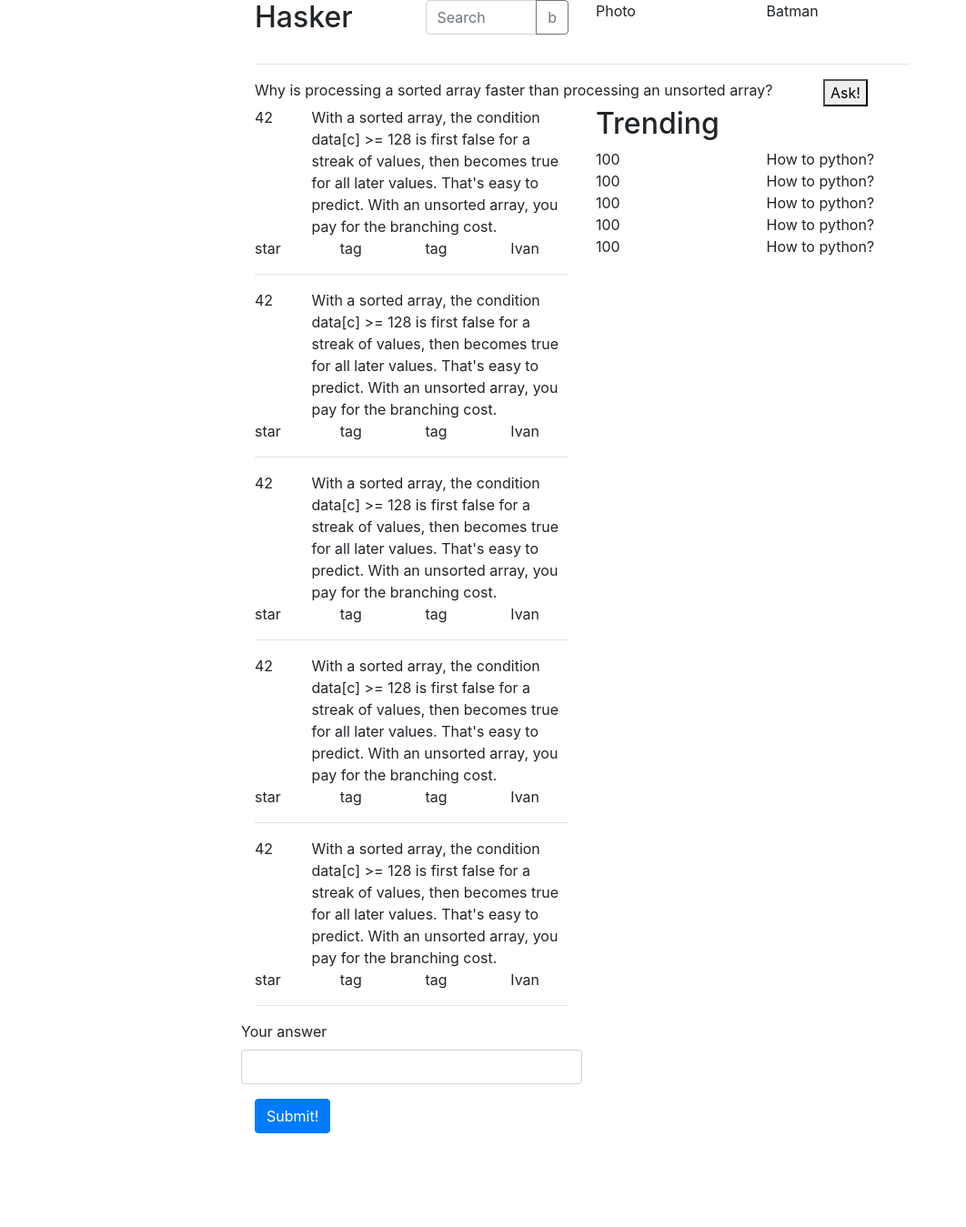
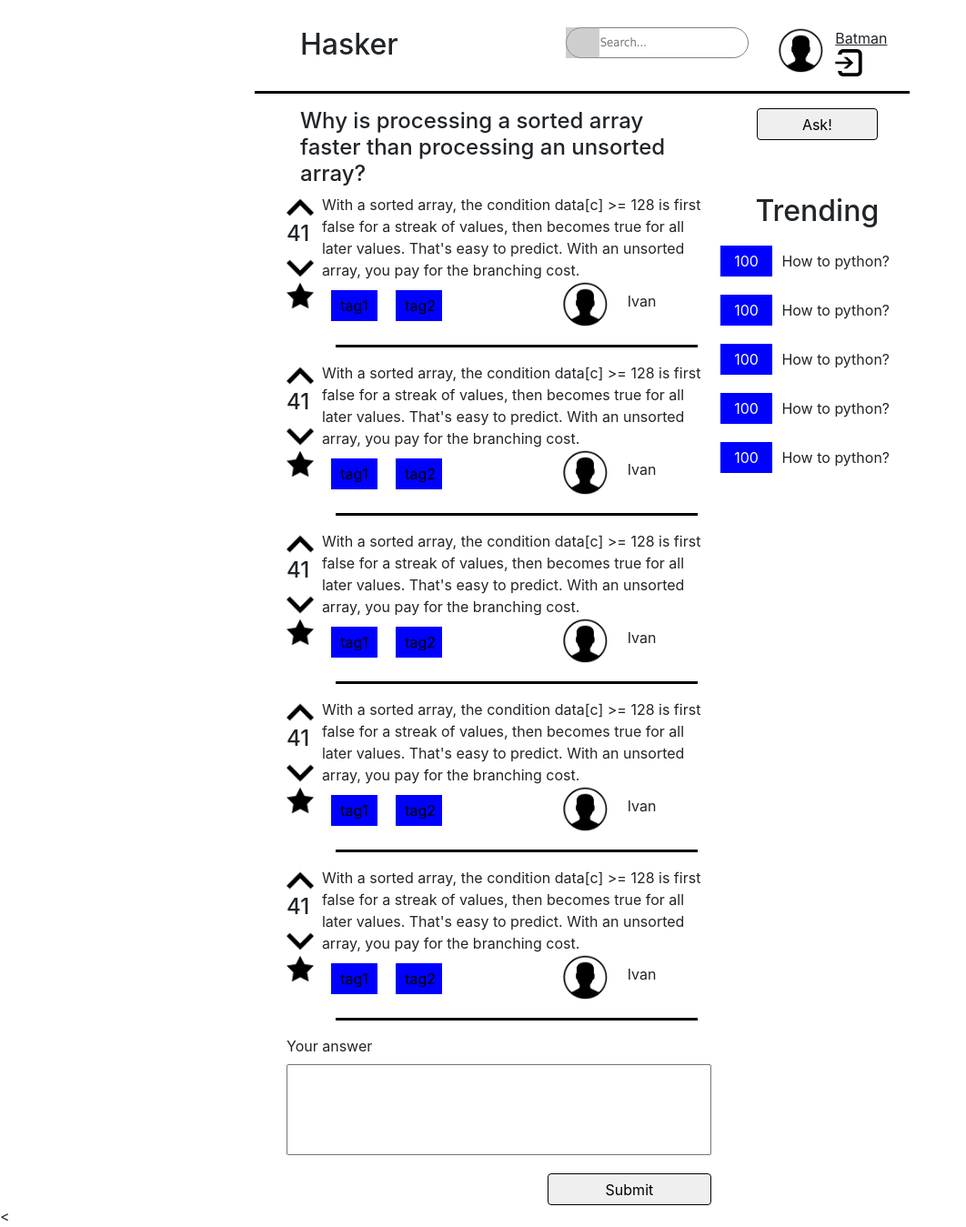
Before and after one commit to grol231/hasker, a Django app: page /hasker/question in a window 1280 px wide. Shown: the whole page at 91% size, without its empty margins (0-1062 px from the left). Before the commit the page ends 1246 px from the top, so only its background shows below. Run offline with Django 3.2, Linux system fonts and the light colour scheme; some libraries are stand-ins or nearby versions; grey boxes are pictures that could not be loaded.

Commit message:
create perfect answer_question page

```diff
--- a/qa/templates/qa/answer_question.html
+++ b/qa/templates/qa/answer_question.html
@@ -1,76 +1,216 @@
 {% extends "qa/base.html" %}
+{% load static %}
 {% block content %}
 <style>
 .vl {
   border-left: 6px solid black;
   height: 50px;
 }
+.question-line {
+  border-left: 6px solid gray;
+  height: 50px;
+}
+hr {
+  border: none; /* Убираем границу для браузера Firefox */
+  color: black; /* Цвет линии для остальных браузеров */
+  background-color: black; /* Цвет линии для браузера Firefox и Opera */
+  height: 3px; /* Толщина линии */
+}
+.search {
+  /* устанавливаем необходимую ширину формы в зависимости от дизайна
+  ** форма без проблем растягивается */
+  width: 100%;
 
+  /* кнопку отправки будем позиционировать абсолютно,
+  ** поэтому необходимо это свойство */
+  position: relative;
+}
+
+.search input {
+  /* отключаем бордюры у инпутов */
+  border: none;
+}
+
+/* стили для поля ввода */
+.search .input {
+  /* растягиваем поле ввода на всю ширину формы */
+  `width: 100%;
+
+  /* за счет верхнего (8px) и нижнего (9px) внутренних отступов
+  ** регулируем высоту формы
+  ** внутренний отступ справа (37px) делаем больше левого,
+  ** т.к. там будет размещена кнопка отправки   */
+  padding: 8px 15px 9px 37px;
+
+  /* чтобы ширина поля ввода (100%) включала в себя внутренние отступы */
+  /*-moz-box-sizing: border-box;*/
+  box-sizing: border-box;
+
+  /* добавляем внутренние тени */
+  /*box-shadow: inset 0 0 5px rgba(0,0,0,0.1), inset 0 1px 2px rgba(0,0,0,0.3);*/
+
+  /* закругляем углы */
+  border-radius: 20px;
+
+  background: white;
+  font: 13px Tahoma, Arial, sans-serif;
+  color: black;
+  border: 1px solid gray;
+  outline: 10px;
+  /*outline: none;*/
+}
+
+/* меняем оформление поля ввода при фокусе */
+.search .input:focus {
+  box-shadow: inset 0 0 5px rgba(0,0,0,0.2), inset 0 1px 2px rgba(0,0,0,0.4);
+  background: #E8E8E8;
+  color: #333;
+}
+
+/* оформляем кнопку отправки */
+.search .submit {
+  /* позиционируем кнопку абсолютно от правого края формы */
+  position: absolute;
+  top: 0;
+  left: 0;
+
+  width: 37px;
+
+  /* растягиваем кнопку на всю высоту формы */
+  height: 100%;
+
+  cursor: pointer;
+  background: url(https://lh4.googleusercontent.com/-b-5aBxcxarY/UAfFW9lVyjI/AAAAAAAABUg/gQtEXuPuIds/s13/go.png) 50% no-repeat;
+
+  /* добавляем прозрачность кнопке отправки */
+  opacity: 0.5;
+}
+
+/* при наведении курсора меняем прозрачность кнопки отправки */
+.search .submit:hover {
+  opacity: 0.8;
+}
+
+/* данное свойство необходимо для того, чтобы в браузерах
+** Chrome и Safari можно было стилизовать инпуты */
+input[type="search"] {
+  -webkit-appearance: none;
+}
+
+.signup-form-field-avatar {
+    width: 0.1px;
+    height: 0.1px;
+    opacity: 0;
+    overflow: hidden;
+    position: absolute;
+    z-index: -1;
+}
+
+.signup-field {
+    margin-top: 20px;
+}
+.btn {
+  padding:5px;
+  background-color: #dcdcdc;
+  border: 1px solid #666;
+  color:#000;
+  text-decoration:none;
+}
 </style>
 <div class="container">
-    <div class='row'>
-        <div class="col-sm-3">
+    <div class='row' style='padding-left: 50px; padding-top: 30px'>
+        <div class="col-sm-4">
            <h2>Hasker</h2>
         </div>
-        <div class="col-sm-3">
-            <div class="input-group mb-3">
-                <input type="text" class="form-control" placeholder="Search" aria-label="Search" aria-describedby="basic-addon2">
-                <div class="input-group-append">
-                    <button class="btn btn-outline-secondary" type="button">b</button>
+        <div class="col-sm-4 offset-sm-1">
+            <form action="" method="post" class="search">
+                <input type="search" name="" placeholder="Search..." class="input" />
+                <input type="submit" name="" value="" class="submit" />
+            </form>
+        </div>
+        <div class='col-sm-1' style='padding-right: -20px !important; margin-right: 0px;'>
+            <img src='{% static "qa/images/man.png" %}' alt='my image'  width='50px' height='50px' style='padding-right: -20px !important; margin-right: 0px;'>
+        </div>
+        <div class='col-sm-2' style='padding-left: 20px; padding-right: 0px;'>
+            <div class='row'>
+                <div class='col-sm-12'>
+                    <u><a>Batman</a></u>
+                </div>
+            </div>
+            <div class='row'>
+                <div class='col-sm-12'>
+                    <img src='{% static "qa/images/getout.png"  %}' width='30px' height='30px'>
                 </div>
             </div>
         </div>
-        <div class="col-sm-3">
-            <div>Photo</div>
+    </div>
+    <hr size='5px'>
+    <div class='row' style='padding-left: 50px'>
+        <div class='col-sm-8'>
+            <h4>Why is processing a sorted array faster than processing an unsorted array?</h4>
         </div>
-        <div class="col-sm-3">
-            <div>Batman</div>
+        <div class='col-sm-4' style='padding: 0px 50px 0px 50px;'>
+            <button style="width: 100%; border-radius: 4px; border: 1px solid black; height: 35px;">Ask!</button>
         </div>
     </div>
-    <hr>
-    <div class='row'>
-        <div class='col-sm-10'>Why is processing a sorted array faster than processing an unsorted array?
-</div>
-        <div class='col-sm-2'>
-            <button>Ask!</button>
-        </div>
-    </div>
-    <div class='row'>
-        <div class='col-sm-6'>
+    <div class='row' style='padding-left: 50px'>
+        <div class='col-sm-8'>
             {% for x in array %}
             <div class='row'>
-                <div class='col-sm-2'>
-                   42
+                <div class='col-sm-1'>
+                    <div class='row'>
+                        <img src='{% static "qa/images/up-arrow.png"  %}' width='30px' height='30px'>
+                    </div>
+                    <div class='row'>
+                        <h4>41</h4>
+                    </div>
+                    <div class='row'>
+                        <img src='{% static "qa/images/down-arrow.png"  %}' width='30px' height='30px'>
+                    </div>
+                    <div class='row'>
+                        <img src='{% static "qa/images/star.png" %}' width='30px' height='30px'>
+                    </div>
                 </div>
-                <div class='col-sm-10'>
-               With a sorted array, the condition data[c] >= 128 is first false for a streak of values, then becomes true for all later values. That's easy to predict. With an unsorted array, you pay for the branching cost.
+                <div class='col-sm-11'>
+                    <div class='row'>
+                    With a sorted array, the condition data[c] >= 128 is first false for a streak of values, then becomes true for all later values. That's easy to predict. With an unsorted array, you pay for the branching cost.
+                    </div>
+                    <div class='row'>
+                        <div class='col-sm-2' style='background:blue; text-align: center!important; padding: 5px 10px 5px 10px; border: 10px solid white; color: black'>tag1</div>
+                        <div class='col-sm-2' style='background:blue; text-align: center!important; padding: 5px 10px 5px 10px; border: 10px solid white; color: black'>tag2</div>
+                        <div class='col-sm-2 offset-sm-3'>
+                            <img src='{% static  "qa/images/man.png" %}' width='50px' height='50px'>
+                        </div>
+                        <div class='col-sm-2' style='padding-top:10px;'>Ivan</div>
+                    </div>
+                    <hr size='1px'>
                 </div>
             </div>
-            <div class='row'>
-                <div class='col-sm-3'>star</div>
-                <div class='col-sm-3'>tag</div>
-                <div class='col-sm-3'>tag</div>
-                <div class='col-sm-3'>Ivan</div>
-            </div>
-            <hr>
             {% endfor %}
-            <form>
-                <div class="form-group row">
-                    <label for="yourAnswer">Your answer</label>
-                    <input type="text" class="form-control" id="Tags" aria-describedby="" placeholder="">
+            <form action='/hasker/signup' method='post'>
+                {% csrf_token %}
+                <div class='row'>
+                    <label>Your answer</label>
                 </div>
-                <button type="submit" class="btn btn-primary">Submit!</button>
+                <div class='row'>
+                    <input type='text' style='width: 100%; height: 100px'>
+                </div>
+                <div class='row'>
+                    <div class='col-sm-5 offset-sm-7' style='margin-top: 20px; padding-right: 0px;'>
+                        <button style="width: 100%; border-radius: 4px; border: 1px solid black; height: 35px;">Submit</button>
+                    </div>
+                </div>
             </form>
         </div>
-        <div class='col-sm-6'>
-            <h2>Trending</h2>
+        <div class='col-sm-4'>
+            <h2 style='text-align: center'>Trending</h2>
             {% for x in array %}
             <div class='row'>
-                <div class='col-sm-6'>100</div>
-                <div class='col-sm-6'>How to python?</div>
+                <div class='col-sm-4 text-justify' style='background:blue; text-align: center!important; padding: 5px 10px 5px 10px; border: 10px solid white; color: white'>100</div>
+                <div class='col-sm-8' style='padding: 15px 0px 0px 0px;'>How to python?</div>
             </div>
             {% endfor  %}
         </div>
     </div>
 </div>
-{% endblock  %}
+<{% endblock  %}
--- a/qa/templates/qa/ask_question.html
+++ b/qa/templates/qa/ask_question.html
@@ -132,7 +132,7 @@ input[type="search"] {
             </form>
         </div>
         <div class='col-sm-2'>
-            <img scr='images/man.jpeg' width='50' height='50'>
+            <img src='{% static  "qa/images/man.png" %}' alt='my image'  width='100px' height='100px'>
         </div>
         <div class='col-sm-2'>
             <div class='row'>
```
Also changed, not shown: qa/static/qa/images/down-arrow.png (added), qa/static/qa/images/star.png (added), qa/static/qa/images/up-arrow.png (added).
